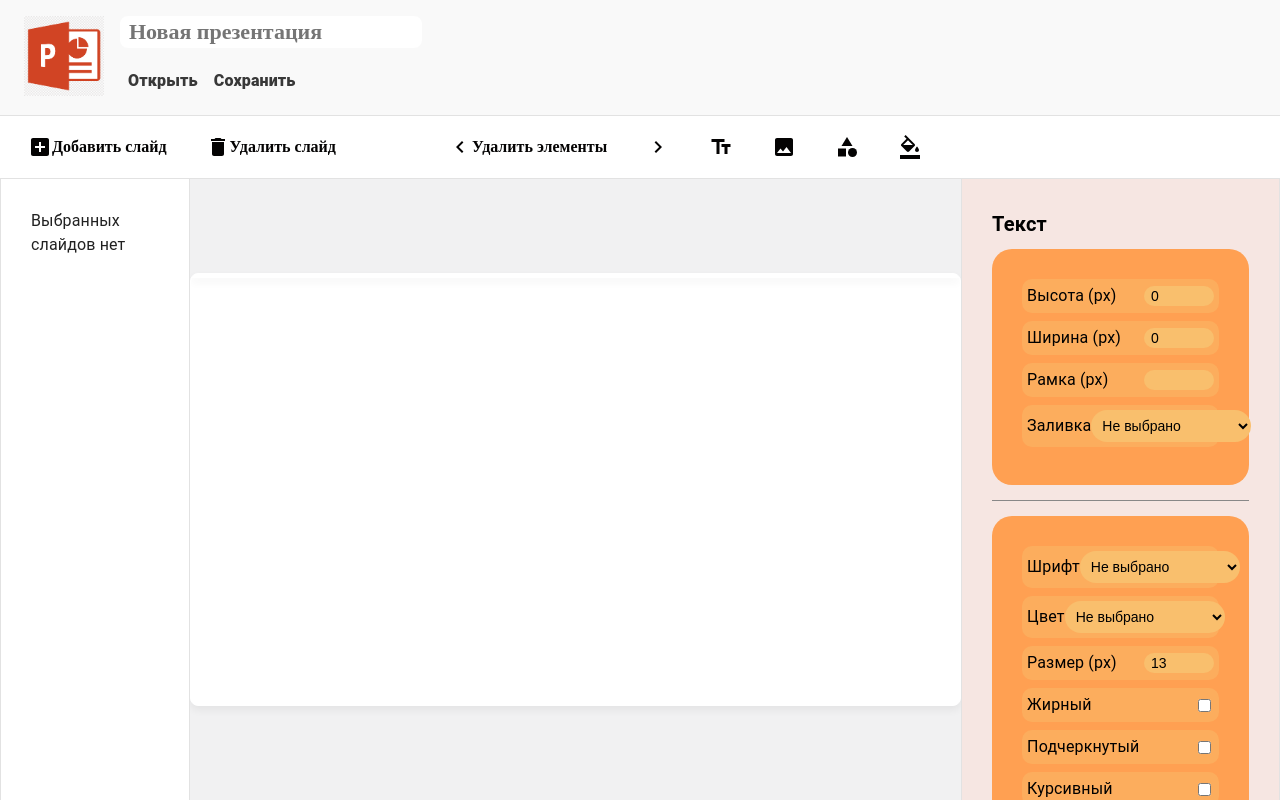
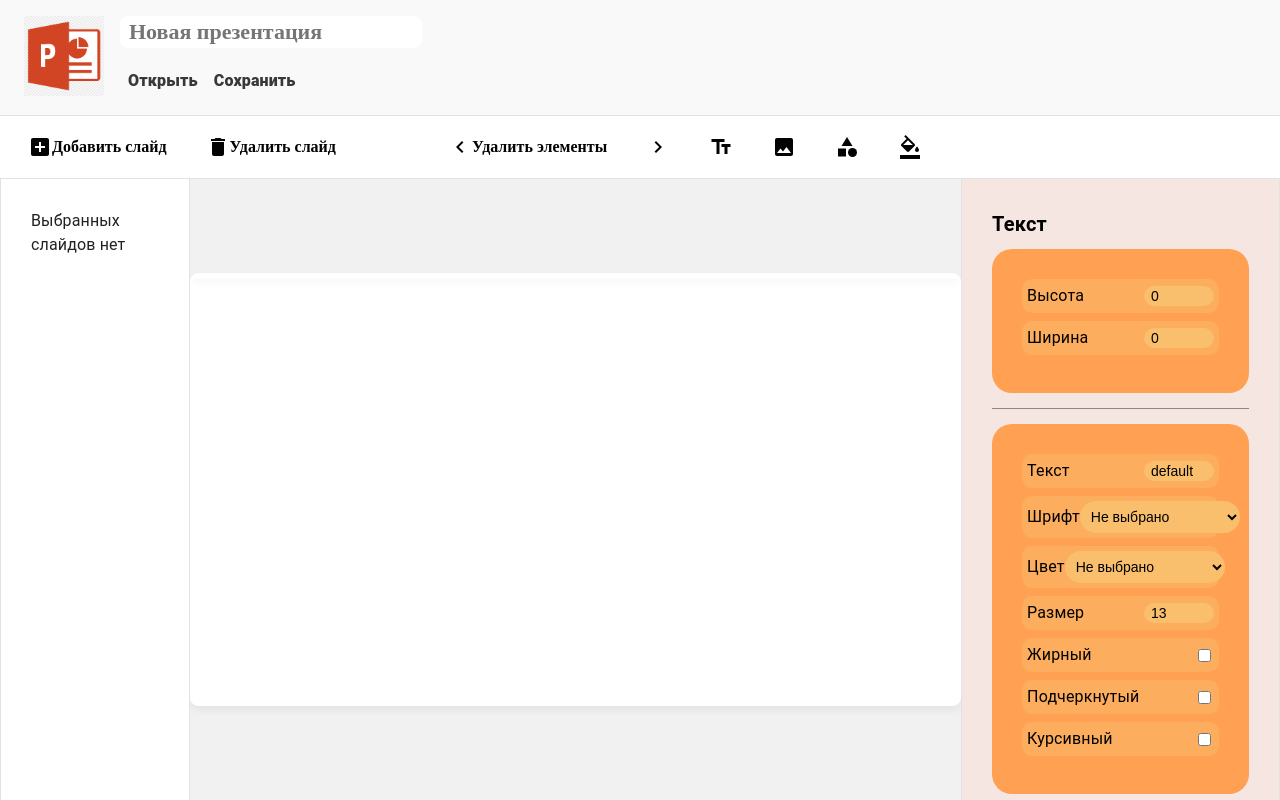
Before and after one commit to Exorcistee/front, a React (Vite) app: page / in a window 1280 px wide. Built offline with nearby package versions, Linux system fonts and the light colour scheme.

Commit message:
Добавил поле для ввода ссылки на картинку; добавил изменение текста; исправил баг с выделением

```diff
--- a/src/components/editor/Editor.tsx
+++ b/src/components/editor/Editor.tsx
@@ -229,6 +229,7 @@ export const Editor: FC<EditorProps > = (props: EditorProps ): JSX.Element => {
           setElements={setElements}
         />
         <InfoSpace
+          key={mainElement.id}
           infoSpace={
             {
               id: Date.now(),
--- a/src/components/form/element/ImageForm.tsx
+++ b/src/components/form/element/ImageForm.tsx
@@ -17,6 +17,7 @@ export const ImageForm: FC<ImageFormProps> = (props: ImageFormProps): JSX.Elemen
 
   const [height, setHeight] = useState(props.element.size.height)
   const [width, setWidth] = useState(props.element.size.width)
+  const [source, setSource] = useState(props.element.imgSource)
 
   const handleHeightChange = (newHeight: number) => {
     setHeight(newHeight)
@@ -31,6 +32,14 @@ export const ImageForm: FC<ImageFormProps> = (props: ImageFormProps): JSX.Elemen
     props.onFormChange({
       ...props.element,
       size: new Size(props.element.size.height, newWidth),
+    })
+  }
+
+  const handleSourceChange = (newSource: string) => {
+    setSource(newSource)
+    props.onFormChange({
+      ...props.element,
+      imgSource: newSource,
     })
   }
 
@@ -54,6 +63,13 @@ export const ImageForm: FC<ImageFormProps> = (props: ImageFormProps): JSX.Elemen
           onChange={(newWidth) => {handleWidthChange(parseFloat(newWidth))
           }}
         />
+        <FieldInput
+          label={'Ссылка на картинку'}
+          type={'text'}
+          value={source}
+          onChange={(newSource) => {handleSourceChange(newSource)
+          }}
+        />
       </div>
     </div>
   )
--- a/src/components/form/element/TextForm.tsx
+++ b/src/components/form/element/TextForm.tsx
@@ -25,12 +25,38 @@ export const TextForm: FC<TextFormProps> = (props: TextFormProps): JSX.Element =
   const [underline, setUnderLine] = useState(props.element.font.underline ?? false)
   const [colorText, setColorText] = useState(props.element.font.color)
   const [sizeText, setSizeText] = useState(props.element.font.size)
+  const [text, setText] = useState(props.element.text)
+
+  const russianToEnglishColor = (color: string): string => {
+    const colorsMap: Record<string, string> = {
+      'белый': 'white',
+      'желтый': 'yellow',
+      'зеленый': 'green',
+      'красный': 'red',
+      'оранжевый': 'orange',
+      'розовый': 'pink',
+      'серый': 'grey',
+      'синий': 'blue',
+      'фиолетовый': 'purple',
+      'черный': 'black',
+    }
+
+    return colorsMap[color]
+  }
 
   const handleHeightChange = (newHeight: number) => {
     setHeight(newHeight)
     props.onFormChange({
       ...props.element,
       size: new Size(newHeight, props.element.size.width),
+    })
+  }
+
+  const handleTextChange = (newText: string) => {
+    setText(newText)
+    props.onFormChange({
+      ...props.element,
+      text: newText,
     })
   }
 
@@ -108,7 +134,7 @@ export const TextForm: FC<TextFormProps> = (props: TextFormProps): JSX.Element =
       ...props.element,
       font: {
         bold: bold,
-        color: newColor,
+        color: russianToEnglishColor(newColor),
         family: fontFamily,
         italic: italic,
         size: sizeText,
@@ -152,28 +178,16 @@ export const TextForm: FC<TextFormProps> = (props: TextFormProps): JSX.Element =
           onChange={(newWidth) => {handleWidthChange(parseFloat(newWidth))
           }}
         />
-        <FieldInput
-          label={'Рамка'}
-          type={'number'}
-        />
-        <FieldSelect
-          items={[
-            'красный',
-            'оранжевый',
-            'желтый',
-            'зеленый',
-            'голубой',
-            'синий',
-            'фиолетовый',
-            'розовый',
-            'белый',
-            'черный',
-          ]}
-          label={'Заливка'}
-        />
       </div>
       <div className={styles.line}></div>
       <div className={styles.card}>
+        <FieldInput
+          label={'Текст'}
+          type={'text'}
+          value={text}
+          onChange={(newText) => {handleTextChange(newText)
+          }}
+        />
         <FieldSelect
           items={['Arial', 'Roboto', 'Open Sans']}
           label={'Шрифт'}
@@ -195,7 +209,7 @@ export const TextForm: FC<TextFormProps> = (props: TextFormProps): JSX.Element =
             'черный',
           ]}
           label={'Цвет'}
-          value={(colorText).toString()}
+          value={colorText}
           onChange={(newColor) => {handleColorTextChange(newColor)
           }}
         />
--- a/src/components/form/field/FieldInput.tsx
+++ b/src/components/form/field/FieldInput.tsx
@@ -13,7 +13,7 @@ export const FieldInput: FC<FieldInputProps> = ({
   label, type, value, onChange,
 }: FieldInputProps): JSX.Element => {
   return (
-    <Field label={label + ' (px)'}>
+    <Field label={label}>
       <input
         className={styles.fieldInput}
         type={type}
--- a/src/components/header/Actions.tsx
+++ b/src/components/header/Actions.tsx
@@ -81,7 +81,7 @@ export const Actions: FC<ActionProps> = (props: ActionProps): JSX.Element => {
         x: 0,
         y: 0,
       },
-      size: new Size(10, 10),
+      size: new Size(100, 100),
       type: SlideElementEnum.Circle,
     }
     props.onAddElement(newElementShape)
@@ -90,7 +90,7 @@ export const Actions: FC<ActionProps> = (props: ActionProps): JSX.Element => {
   const addNewImageElement = () => {
     const newElementImage: IImage = {
       id: `${Date.now().toString()}-${Math.random().toString()}`,
-      imgSource: '33',
+      imgSource: 'https://i.pinimg.com/originals/2b/17/40/2b1740ad3d017c7248187c1c172e45e2.jpg',
       leftTopPoint: {
         x: 0,
         y: 0,
@@ -103,7 +103,7 @@ export const Actions: FC<ActionProps> = (props: ActionProps): JSX.Element => {
         x: 0,
         y: 0,
       },
-      size: new Size(10,10),
+      size: new Size(100,100),
       type: SlideElementEnum.Image,
     }
     props.onAddElement(newElementImage)
--- a/src/components/slide/element/Element.tsx
+++ b/src/components/slide/element/Element.tsx
@@ -40,21 +40,6 @@ export const SlideElement: FC<SlideElementProps> = ({
   const ref = useRef<HTMLDivElement>(null)
   const refCont = useRef<HTMLDivElement>(null)
   const isClicked = useRef<boolean>(false)
-
-  const text: IText = {
-    font: {
-      color: '#ffffff',
-      family: 'Arial',
-      size: 12,
-    },
-    id: `${Date.now()}`,
-    leftTopPoint: element.leftTopPoint,
-    position: element.position,
-    rightBottomPoint: element.rightBottomPoint,
-    size: element.size,
-    text: 'default',
-    type: element.type,
-  }
 
   const coords = useRef<{
     startX: number;
@@ -172,7 +157,7 @@ export const SlideElement: FC<SlideElementProps> = ({
           style={style}
         >
           <TextElement
-            key={text.id}
+            key={element.id}
             text ={element as IText}
           />
         </div>
--- a/src/components/slide/element/image/ImageElement.tsx
+++ b/src/components/slide/element/image/ImageElement.tsx
@@ -9,8 +9,9 @@ export const ImageElement: FC<ImageElementProps> = ( props : ImageElementProps):
   return (
     <div>
       <img
+        alt="Неверная ссылка"
         height={props.image.size.height}
-        src="https://i.pinimg.com/originals/0d/0c/da/0d0cda50d82a825d602ad45547112b0d.jpg"
+        src={props.image.imgSource}
         width={props.image.size.width}
       >
       </img>
```
